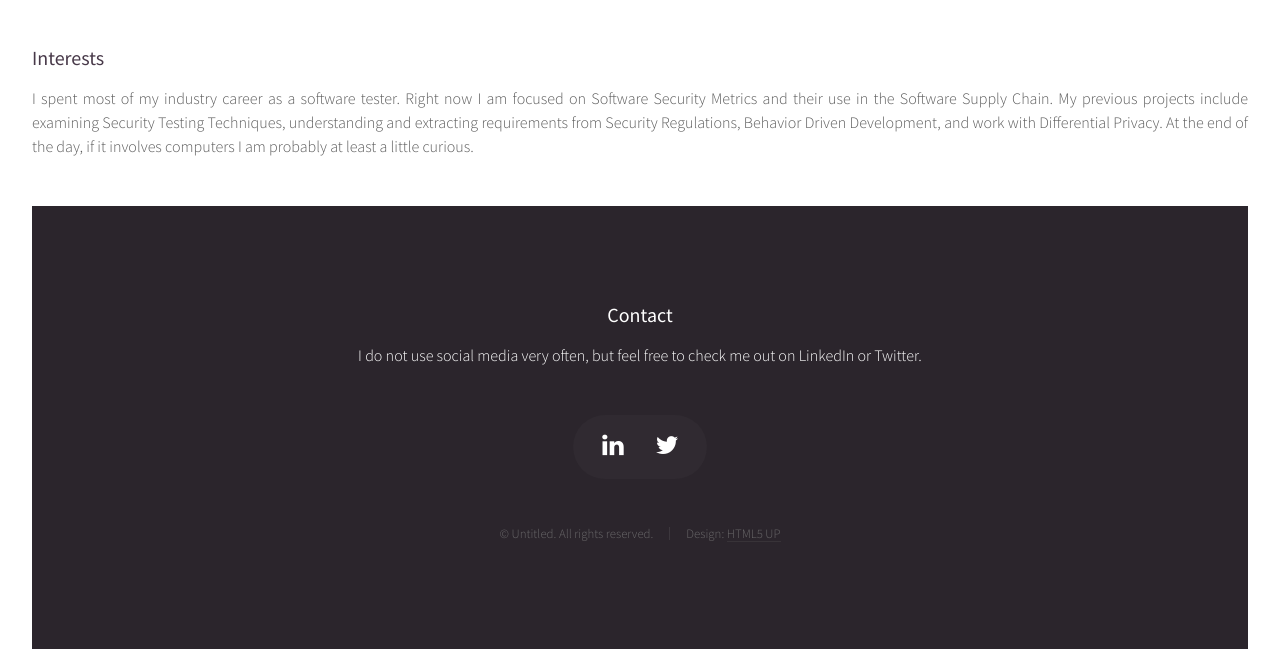
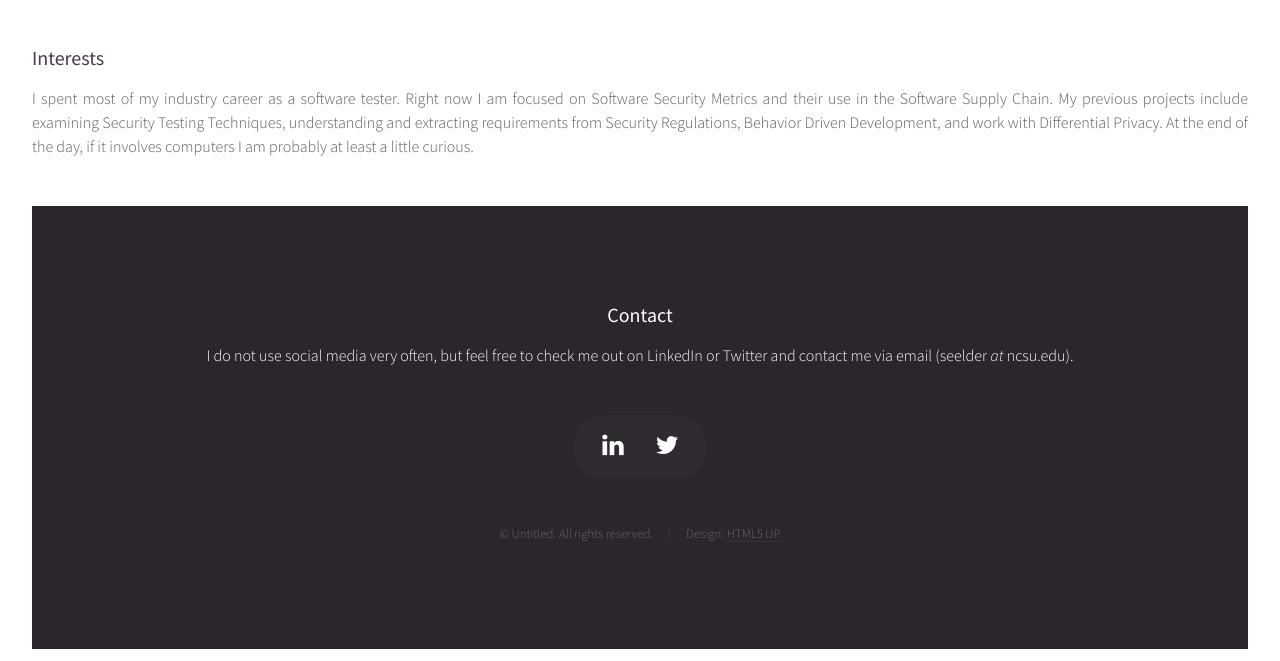
Before and after one commit to seelder/seelder.github.io, a plain HTML site: page aboutMe.html in a window 1280 px wide. Shown: the part 436-1097 px from the top of the page. Drawn offline with Linux system fonts and the light colour scheme.

Commit message:
Updated Contact

```diff
--- a/aboutMe.html
+++ b/aboutMe.html
@@ -94,7 +94,7 @@
 										<header>
 											<h3>Contact </h3>
 										</header>
-										<p>I do not use social media very often, but feel free to check me out on LinkedIn or Twitter.</p>
+										<p>I do not use social media very often, but feel free to check me out on LinkedIn or Twitter and contact me via email (seelder <i>at</i> ncsu.edu).</p>
 										<ul class="icons">
 											<li><a href="https://www.linkedin.com/in/seelder" class="icon fa-linkedin"><span class="label">Linkedin</span></a></li>
 											<li><a href="https://twitter.com/S_E_Elder" class="icon fa-twitter"><span class="label">Twitter</span></a></li>
```
